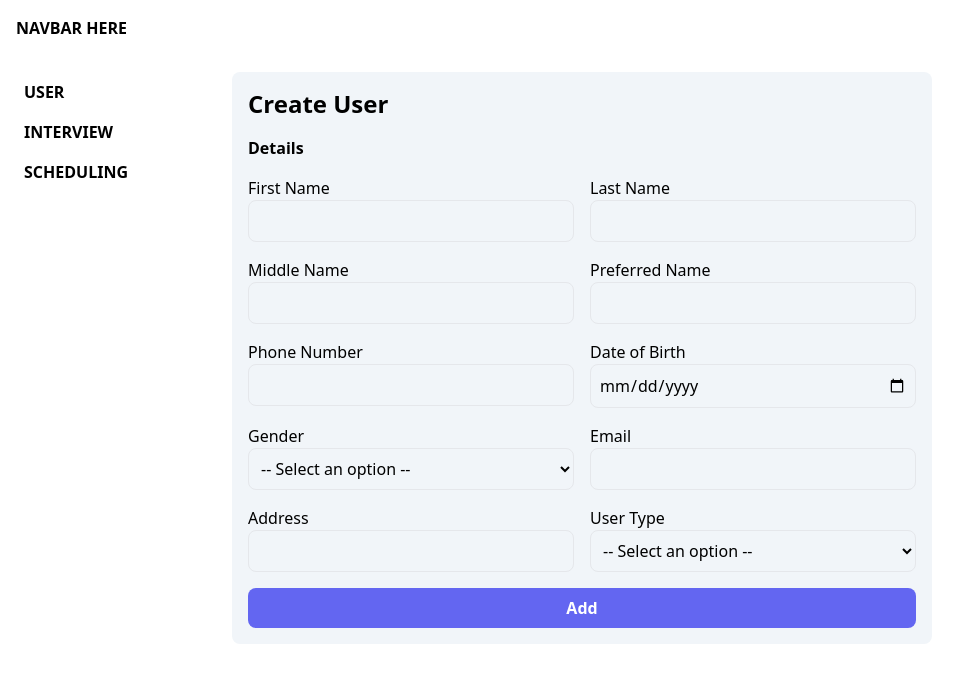
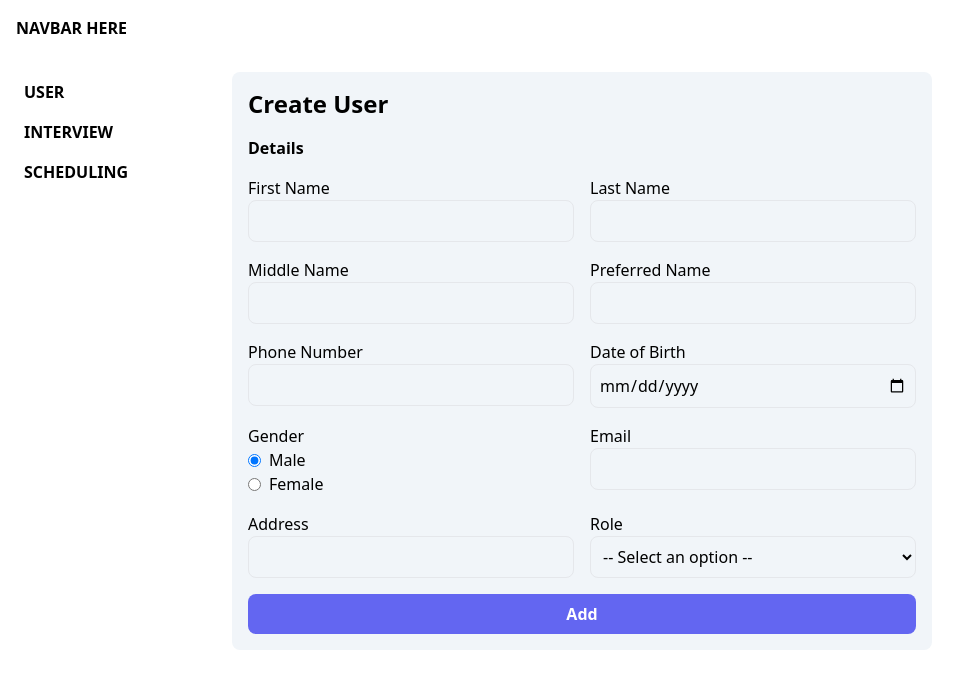
Before and after one commit to kimikoi123/ems-fe, a Next.js app: page /user/add in a window 1280 px wide. Shown: the top 688 px of the page, without its empty margins (0-978 px from the left). Built offline with nearby package versions, Linux system fonts and the light colour scheme.

Commit message:
feat: integrate Add & Edit User API

```diff
--- a/src/app/(dashboard)/user/[id]/page.tsx
+++ b/src/app/(dashboard)/user/[id]/page.tsx
@@ -1,30 +1,44 @@
-import React from "react";
+"use client";
+
+import React, { useEffect, useState } from "react";
 
 import AddEditUserForm from "@/components/form/AddEditUserForm";
-
-import { User } from "../page";
-
-//TODO: Remove and fetch from DB via userId on URL
-const mockUser: User = {
-  id: 1,
-  firstName: "John",
-  lastName: "Doe",
-  middleName: "A",
-  preferredName: "JD",
-  phoneNumber: "+639000000",
-  dateOfBirth: "2024-10-04",
-  gender: "Male",
-  email: "johndoe@email.com",
-  address: "Philippines",
-  userType: "Administrator",
-};
+import { User } from "@/app/interfaces/user";
+import axios from "axios";
+import { API_CONFIG } from "@/app/constants/config";
+import { useParams } from "next/navigation";
 
 const EditUser = () => {
+  const [user, setUser] = useState<User>();
+  const [loading, setLoading] = useState(true);
+  const [error, setError] = useState<string | null>(null);
+  const params = useParams();
+
+  useEffect(() => {
+    const fetchUsers = async () => {
+      try {
+        const response = await axios.get(
+          `${API_CONFIG.url}/user/${params?.id}`
+        );
+        setUser(response.data);
+        setLoading(false);
+      } catch (error) {
+        console.error("Error fetching data:", error);
+        setError("Error");
+        setLoading(false);
+      }
+    };
+
+    fetchUsers();
+  }, []);
+
+  if (loading) return <p>Loading user...</p>;
+  if (error) return <p>Error: {error}</p>;
+
   return (
     <div>
       <h1 className="font-bold text-2xl">Edit User</h1>
-      {/* TODO: Change data from DB via userId on URL */}
-      <AddEditUserForm user={mockUser} />
+      <AddEditUserForm user={user} />
     </div>
   );
 };
--- a/src/app/interfaces/user.ts
+++ b/src/app/interfaces/user.ts
@@ -6,8 +6,8 @@ export interface User {
   preferredName?: string;
   emailAddress: string;
   phoneNumber?: string;
-  dateOfBirth?: Date;
-  gender?: boolean;
+  dateOfBirth?: string;
+  gender: boolean;
   homeAddress?: string;
-  role?: string;
+  role: string;
 }
--- a/src/components/form/AddEditUserForm.tsx
+++ b/src/components/form/AddEditUserForm.tsx
@@ -1,8 +1,9 @@
 "use client";
 
+import { API_CONFIG } from "@/app/constants/config";
+import { User } from "@/app/interfaces/user";
+import axios from "axios";
 import React, { useEffect, useState } from "react";
-
-import { User } from "@/app/(dashboard)/user/page";
 
 interface AddEditUserFormProps {
   user?: User;
@@ -17,10 +18,10 @@ const AddEditUserForm: React.FC<AddEditUserFormProps> = ({ user }) => {
     preferredName: "",
     phoneNumber: "",
     dateOfBirth: "",
-    gender: "",
-    email: "",
-    address: "",
-    userType: "",
+    gender: true,
+    emailAddress: "",
+    homeAddress: "",
+    role: "",
   });
 
   useEffect(() => {
@@ -33,29 +34,44 @@ const AddEditUserForm: React.FC<AddEditUserFormProps> = ({ user }) => {
         preferredName: user.preferredName || "",
         phoneNumber: user.phoneNumber || "",
         dateOfBirth: user.dateOfBirth || "",
-        gender: user.gender || "",
-        email: user.email || "",
-        address: user.address || "",
-        userType: user.userType || "",
+        gender: user.gender || true,
+        emailAddress: user.emailAddress || "",
+        homeAddress: user.homeAddress || "",
+        role: user.role || "",
       });
     }
   }, [user]);
 
+  const handleGender = (name: string, value: string): string | boolean =>
+    name === "gender" ? value === "true" : value;
+
   const handleChange = (
-    e: React.ChangeEvent<HTMLInputElement | HTMLSelectElement>,
+    e: React.ChangeEvent<HTMLInputElement | HTMLSelectElement>
   ) => {
     const { name, value } = e.target;
 
     setFormData((prevData) => ({
       ...prevData,
-      [name]: value,
+      [name]: handleGender(name, value),
     }));
+  };
+
+  const handleAddUser = async (): Promise<void> => {
+    await axios.post(`${API_CONFIG.url}/users`, formData);
+  };
+
+  const handleEditUser = async (): Promise<void> => {
+    await axios.put(`${API_CONFIG.url}/user/${formData.id}`, formData);
   };
 
   const handleSubmit = (e: React.SyntheticEvent) => {
     e.preventDefault();
-    // TODO: Handle Add user functionality here
-    console.log("SUBMITTED");
+
+    if (formData.id === 0) {
+      return handleAddUser();
+    }
+
+    handleEditUser();
   };
 
   return (
@@ -126,24 +142,32 @@ const AddEditUserForm: React.FC<AddEditUserFormProps> = ({ user }) => {
         </div>
         <div className="flex flex-col">
           <label>Gender</label>
-          <select
-            name="gender"
-            value={formData.gender}
-            onChange={handleChange}
-            className="outline-none border rounded-lg bg-transparent p-2"
-          >
-            <option value="" disabled>
-              -- Select an option --
-            </option>
-            <option value="admin">Male</option>
-            <option value="employee">Female</option>
-          </select>
+          <label className="flex items-center gap-2">
+            <input
+              type="radio"
+              name="gender"
+              value="true"
+              checked={formData.gender === true}
+              onChange={handleChange}
+            />
+            Male
+          </label>
+          <label className="flex items-center gap-2">
+            <input
+              type="radio"
+              name="gender"
+              value="false"
+              checked={formData.gender === false}
+              onChange={handleChange}
+            />
+            Female
+          </label>
         </div>
         <div className="flex flex-col">
           <label>Email</label>
           <input
-            name="email"
-            value={formData.email}
+            name="emailAddress"
+            value={formData.emailAddress}
             onChange={handleChange}
             className="outline-none border rounded-lg bg-transparent p-2"
             type="email"
@@ -152,18 +176,18 @@ const AddEditUserForm: React.FC<AddEditUserFormProps> = ({ user }) => {
         <div className="flex flex-col">
           <label>Address</label>
           <input
-            name="address"
-            value={formData.address}
+            name="homeAddress"
+            value={formData.homeAddress}
             onChange={handleChange}
             className="outline-none border rounded-lg bg-transparent p-2"
             type="text"
           />
         </div>
         <div className="flex flex-col">
-          <label>User Type</label>
+          <label>Role</label>
           <select
-            name="userType"
-            value={formData.userType}
+            name="role"
+            value={formData.role}
             onChange={handleChange}
             className="outline-none border rounded-lg bg-transparent p-2"
           >
```
